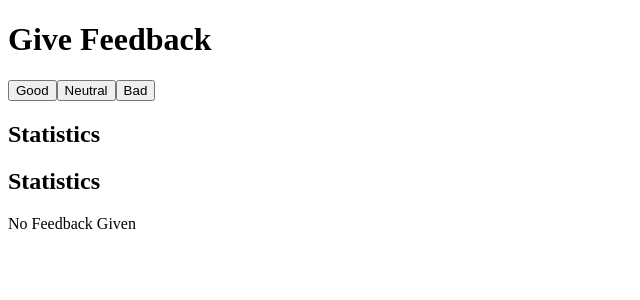
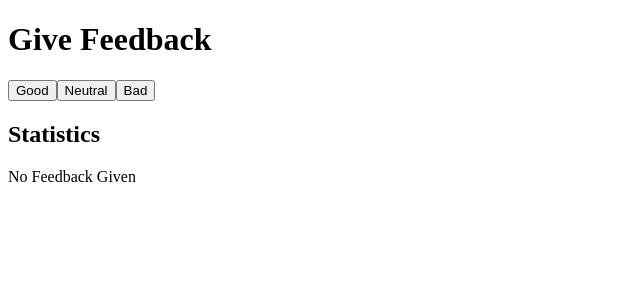
Before and after one commit to hunterb2121/FullStackOpen, a React (Vite) app in the folder part1/unicafe/: page / in a window 1280 px wide. Shown: the top 300 px of the page, without its empty margins (0-640 px from the left). Built offline with nearby package versions, Linux system fonts and the light colour scheme.

Commit message:
Cleaning up the Statistics Component a little bit when total is 0

```diff
--- a/part1/unicafe/src/App.jsx
+++ b/part1/unicafe/src/App.jsx
@@ -37,7 +37,6 @@ const Statistics = (props) => {
   } else {
     return (
       <div>
-        <h2>Statistics</h2>
         <p>No Feedback Given</p>
       </div>
     );
```
